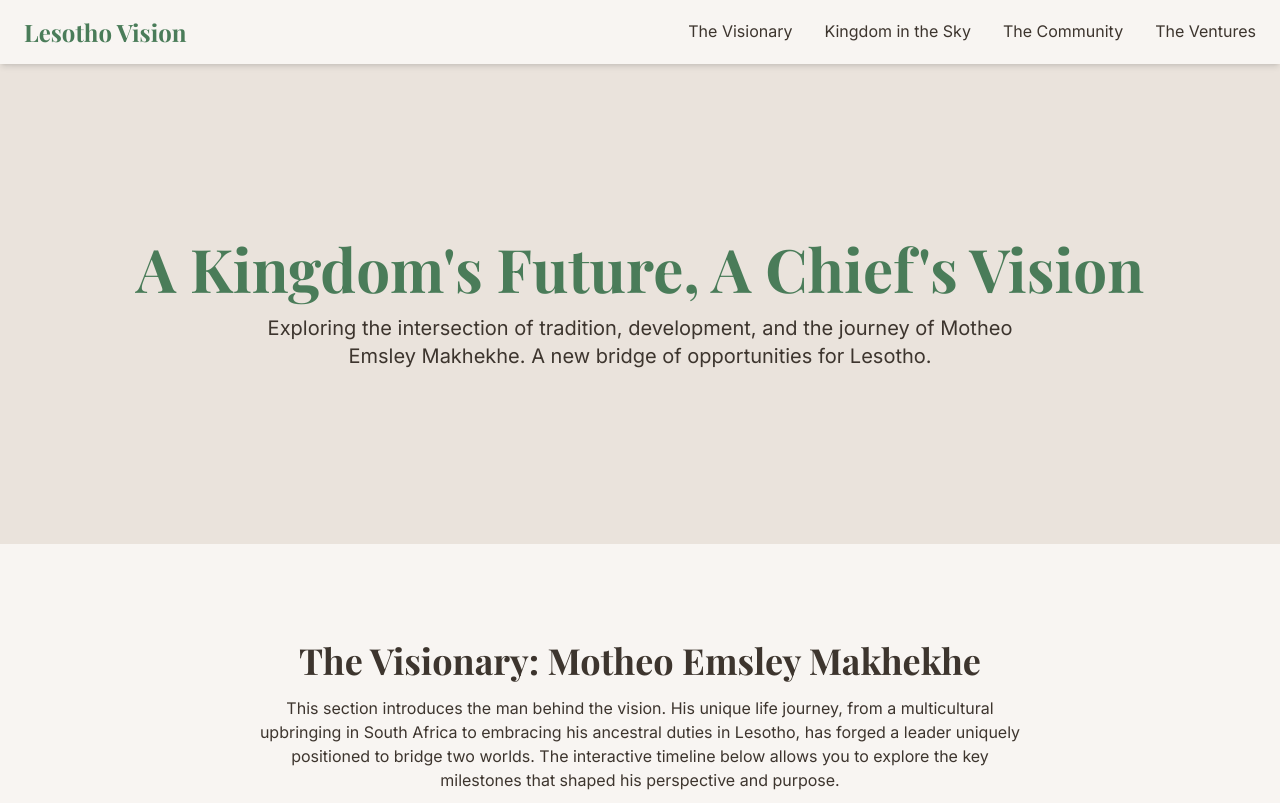
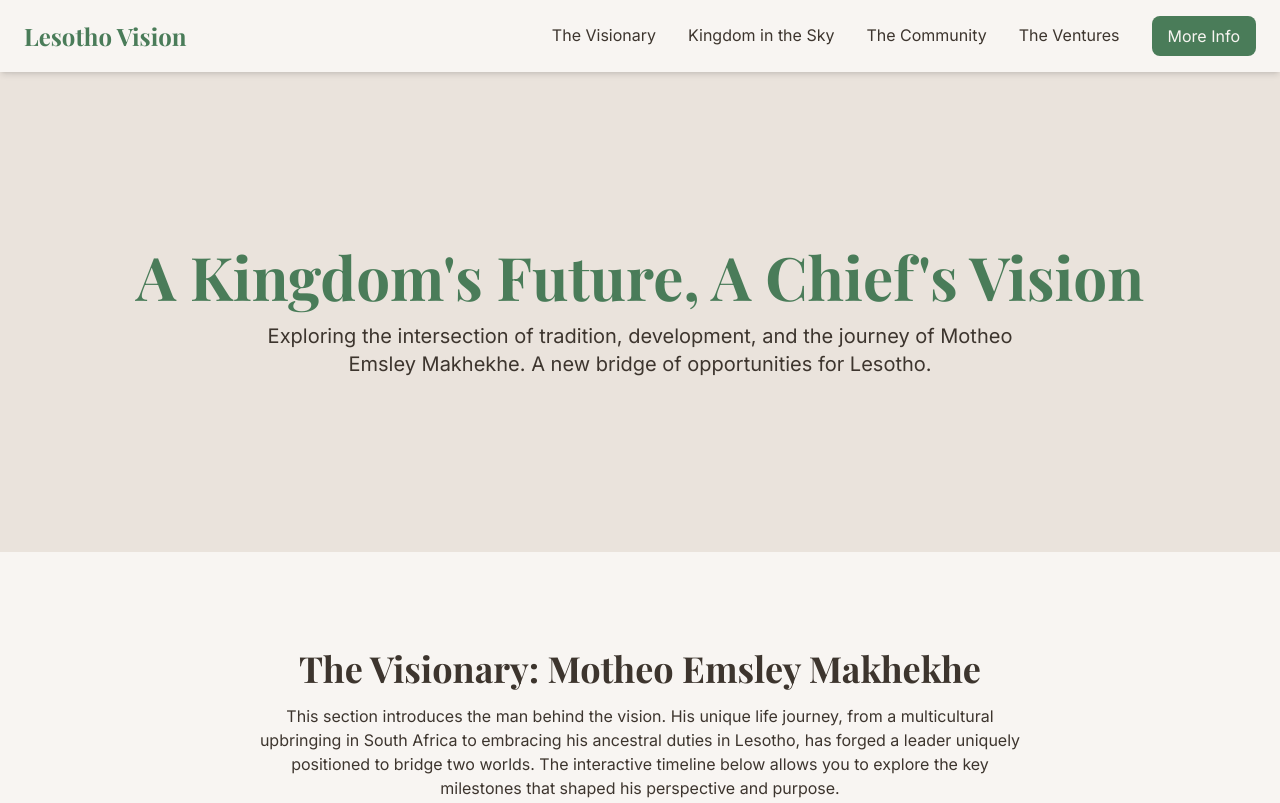
Before and after one commit to heyns1000/lesotho.faa.zone, a plain HTML site: page index.html in a window 1280 px wide. Shown: the top 803 px of the page. Drawn offline with nearby package versions, Linux system fonts and the light colour scheme.

Commit message:
Update index.html

```diff
--- a/index.html
+++ b/index.html
@@ -93,11 +93,12 @@
     <header class="bg-primary sticky top-0 z-50 shadow-md">
         <nav class="container mx-auto px-6 py-4 flex justify-between items-center">
             <h1 class="text-xl md:text-2xl font-bold text-accent font-display">Lesotho Vision</h1>
-            <div class="hidden md:flex space-x-8">
+            <div class="hidden md:flex space-x-8 items-center">
                 <a href="#visionary" class="nav-link">The Visionary</a>
                 <a href="#lesotho" class="nav-link">Kingdom in the Sky</a>
                 <a href="#community" class="nav-link">The Community</a>
                 <a href="#ventures" class="nav-link">The Ventures</a>
+                <a href="https://lesotho.faa.zone/info.html" class="bg-accent text-light px-4 py-2 rounded-lg hover:bg-opacity-80 transition-all ml-4">More Info</a>
             </div>
             <button id="mobile-menu-button" class="md:hidden focus:outline-none">
                 <svg class="w-6 h-6" fill="none" stroke="currentColor" viewBox="0 0 24 24" xmlns="http://www.w3.org/2000/svg"><path stroke-linecap="round" stroke-linejoin="round" stroke-width="2" d="M4 6h16M4 12h16m-7 6h7"></path></svg>
@@ -108,6 +109,7 @@
             <a href="#lesotho" class="block py-2 px-6 text-sm hover:bg-accent hover:text-light">Kingdom in the Sky</a>
             <a href="#community" class="block py-2 px-6 text-sm hover:bg-accent hover:text-light">The Community</a>
             <a href="#ventures" class="block py-2 px-6 text-sm hover:bg-accent hover:text-light">The Ventures</a>
+            <a href="https://lesotho.faa.zone/info.html" class="block py-2 px-6 text-sm hover:bg-accent hover:text-light">More Info</a>
         </div>
     </header>
 
```
